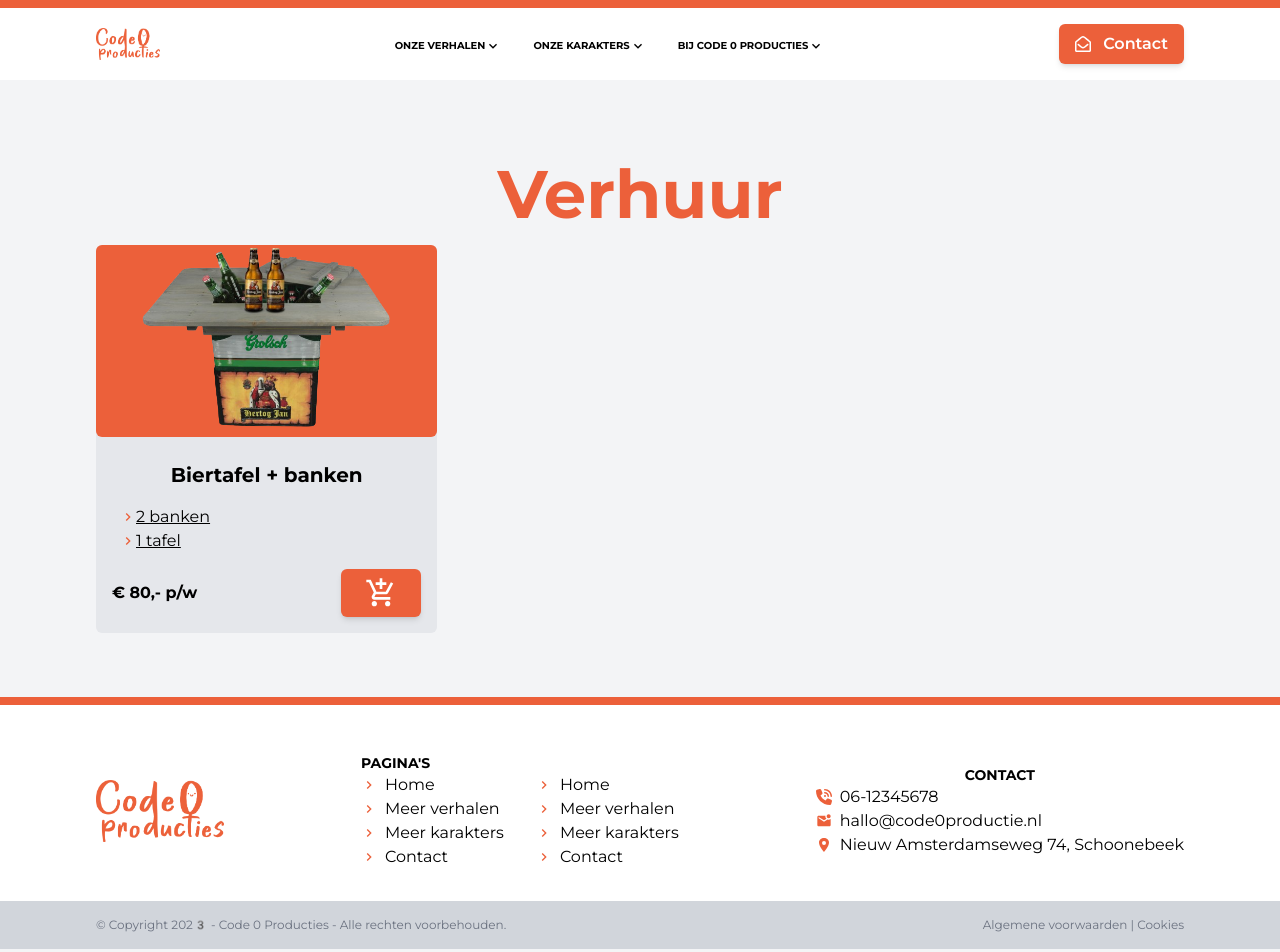
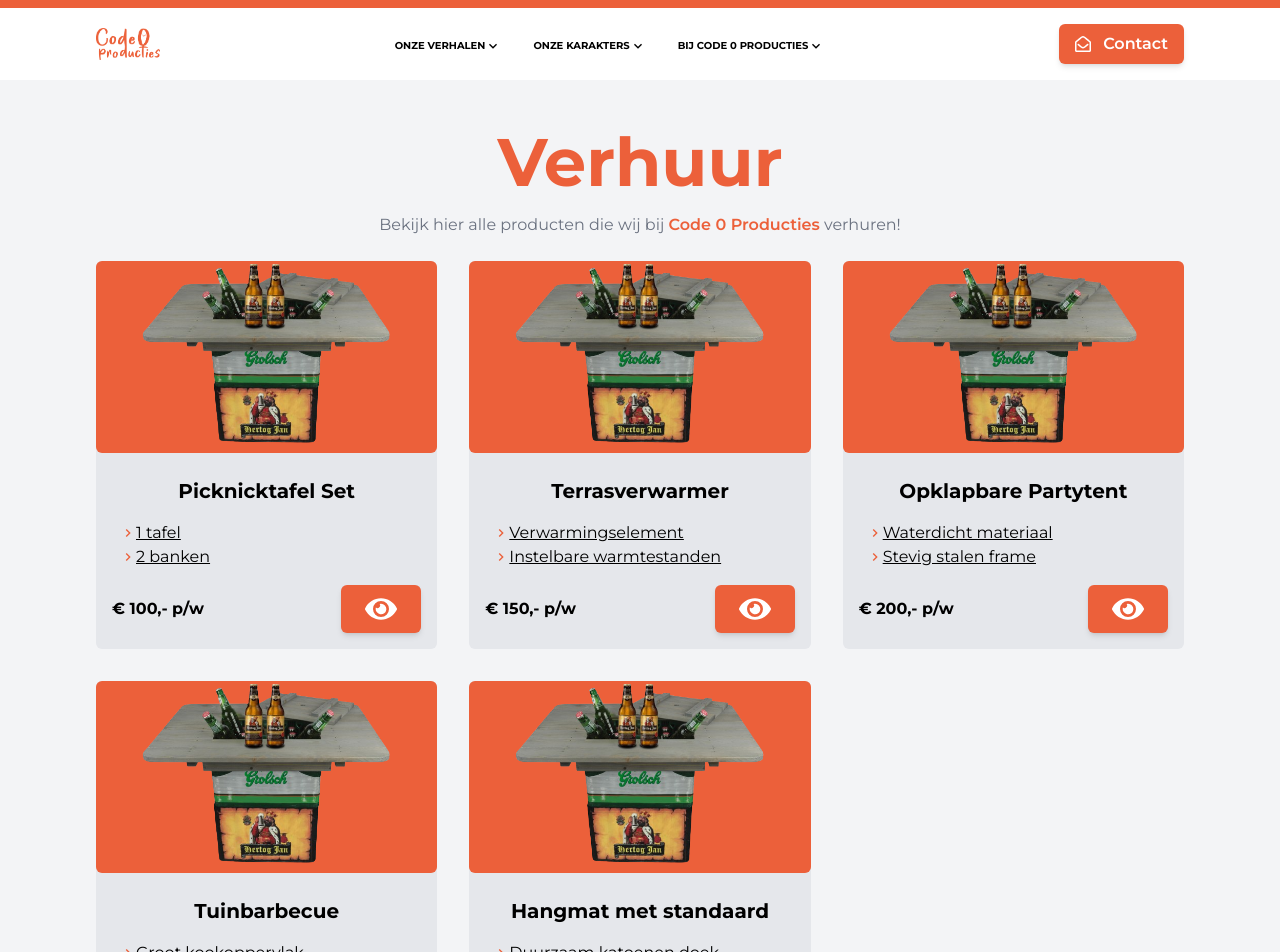
Before and after one commit to CodebyJaron/deep-dive-bit-6, a Next.js app: page /verhuur in a window 1280 px wide. Shown: the top 952 px of the page. Built offline with nearby package versions, Linux system fonts and the light colour scheme.

Commit message:
Co-authored-by: Pascal Wiersma <pascal@psww.nl>

```diff
--- a/src/app/verhuur/constant.ts
+++ b/src/app/verhuur/constant.ts
@@ -13,17 +13,76 @@
 
 export const products: Product[] = [
     {
-        name: "Biertafel + banken",
-        price: 80,
-        description:
-            "Biertafel + banken perfect voor al je vrienden om 1 pilsje te drinken.",
-        image: "ja",
+        name: 'Picknicktafel Set',
+        price: 100,
+        description: 'Een complete picknicktafel set, ideaal voor gezellige buitendiners met familie en vrienden.',
+        image: 'ja',
         features: [
             {
-                name: "2 banken",
+                name: '1 tafel',
             },
             {
-                name: "1 tafel",
+                name: '2 banken',
+            },
+        ],
+    },
+    {
+        name: 'Terrasverwarmer',
+        price: 150,
+        description:
+            'Een krachtige terrasverwarmer om zelfs op koele avonden warmte en gezelligheid te bieden tijdens buitenbijeenkomsten.',
+        image: 'ja',
+        features: [
+            {
+                name: 'Verwarmingselement',
+            },
+            {
+                name: 'Instelbare warmtestanden',
+            },
+        ],
+    },
+    {
+        name: 'Opklapbare Partytent',
+        price: 200,
+        description:
+            'Een handige opklapbare partytent om feestjes te organiseren in de tuin of op het strand, ongeacht het weer.',
+        image: 'ja',
+        features: [
+            {
+                name: 'Waterdicht materiaal',
+            },
+            {
+                name: 'Stevig stalen frame',
+            },
+        ],
+    },
+    {
+        name: 'Tuinbarbecue',
+        price: 120,
+        description:
+            'Een robuuste tuinbarbecue, perfect voor het grillen van heerlijke maaltijden en het creëren van mooie herinneringen met vrienden en familie.',
+        image: 'ja',
+        features: [
+            {
+                name: 'Groot kookoppervlak',
+            },
+            {
+                name: 'Verstelbare grillroosters',
+            },
+        ],
+    },
+    {
+        name: 'Hangmat met standaard',
+        price: 90,
+        description:
+            'Een comfortabele hangmat met stevige standaard, ideaal om te ontspannen en tot rust te komen in je tuin of op het terras.',
+        image: 'ja',
+        features: [
+            {
+                name: 'Duurzaam katoenen doek',
+            },
+            {
+                name: 'Stabiele metalen standaard',
             },
         ],
     },
--- a/src/app/verhuur/page.tsx
+++ b/src/app/verhuur/page.tsx
@@ -1,52 +1,44 @@
-"use client";
-import Image from "next/image";
-import { products } from "./constant";
-import PrimaryButton from "@/components/common/PrimaryButton";
-import { MdAddShoppingCart, MdKeyboardArrowRight } from "react-icons/md";
+'use client';
+import Image from 'next/image';
+import { products } from './constant';
+import PrimaryButton from '@/components/common/PrimaryButton';
+import { MdAddShoppingCart, MdKeyboardArrowRight } from 'react-icons/md';
+import { FaEye } from 'react-icons/fa';
 
 export default function Verhuur() {
     return (
-        <div className="min-h-full mb-16 px-24">
-            <div className="flex justify-center mt-16">
-                <h1 className="text-primary text-[4.2rem] font-bold">
-                    Verhuur
-                </h1>
+        <div className='min-h-full mb-16 px-24'>
+            <div className='flex flex-col items-center justify-center mt-8 mb-6'>
+                <h1 className='text-primary text-[4.2rem] font-bold'>Verhuur</h1>
+                <p className='text-gray-500'>
+                    Bekijk hier alle producten die wij bij{' '}
+                    <span className='text-primary font-semibold'>Code 0 Producties</span> verhuren!
+                </p>
             </div>
-            <div className="grid lg:grid-cols-3 gap-8 sm:grid-cols-1">
+            <div className='grid lg:grid-cols-3 gap-8 sm:grid-cols-1'>
                 {products.map((product) => {
                     return (
-                        <div
-                            key={product.name}
-                            className="bg-gray-200 rounded-md"
-                        >
-                            <div className="">
+                        <div key={product.name} className='bg-gray-200 rounded-md'>
+                            <div className=''>
                                 <Image
-                                    src={"/images/biertafel.png"}
-                                    alt="bier"
-                                    className="object-fill bg-primary rounded-md"
+                                    src={'/images/biertafel.png'}
+                                    alt='bier'
+                                    className='object-fill bg-primary rounded-md'
                                     width={400}
                                     height={400}
                                 />
                             </div>
 
-                            <div className="flex flex-col px-4 justify-center mt-6">
-                                <h1 className="text-black text-center font-bold text-xl">
-                                    {product.name}
-                                </h1>
+                            <div className='flex flex-col px-4 justify-center mt-6'>
+                                <h1 className='text-black text-center font-bold text-xl'>{product.name}</h1>
 
-                                <div className="px-2 mt-4 flex flex-col justify-center">
+                                <div className='px-2 mt-4 flex flex-col justify-center'>
                                     {product.features.map((productFeature) => {
                                         return (
-                                            <div
-                                                key={productFeature.name}
-                                                className="flex items-center"
-                                            >
-                                                <MdKeyboardArrowRight className="w-4 h-4 text-primary" />
+                                            <div key={productFeature.name} className='flex items-center'>
+                                                <MdKeyboardArrowRight className='w-4 h-4 text-primary' />
 
-                                                <h1
-                                                    key={productFeature.name}
-                                                    className="underline"
-                                                >
+                                                <h1 key={productFeature.name} className='underline'>
                                                     {productFeature.name}
                                                 </h1>
                                             </div>
@@ -54,16 +46,14 @@
                                     })}
                                 </div>
 
-                                <div className="mt-4 mb-4 flex justify-between">
-                                    <div className="flex items-center">
-                                        <h1 className="text-black font-bold text-md">
-                                            € {product.price},- p/w
-                                        </h1>
+                                <div className='mt-4 mb-4 flex justify-between'>
+                                    <div className='flex items-center'>
+                                        <h1 className='text-black font-bold text-md'>€ {product.price},- p/w</h1>
                                     </div>
 
-                                    <div className="items-center">
-                                        <PrimaryButton extraClass="py-2 px-6">
-                                            <MdAddShoppingCart className="w-8 h-8" />
+                                    <div className='items-center'>
+                                        <PrimaryButton extraClass='py-2 px-6'>
+                                            <FaEye className='w-8 h-8' />
                                         </PrimaryButton>
                                     </div>
                                 </div>
--- a/src/components/Footer.tsx
+++ b/src/components/Footer.tsx
@@ -1,79 +1,78 @@
 import { MdKeyboardArrowRight, MdMarkEmailUnread } from 'react-icons/md';
 import { FaPhoneVolume } from 'react-icons/fa6';
 import { IoLocationSharp } from 'react-icons/io5';
-import Image from "next/image";
+import Image from 'next/image';
 
 const Footer = () => {
     const paginateItems = [
         {
-            href: "/",
-            text: "Home",
-            icon: <MdKeyboardArrowRight className="w-4 h-4 text-primary" />,
+            href: '/',
+            text: 'Home',
+            icon: <MdKeyboardArrowRight className='w-4 h-4 text-primary' />,
         },
         {
-            href: "/",
-            text: "Meer verhalen",
-            icon: <MdKeyboardArrowRight className="w-4 h-4 text-primary" />,
+            href: '/',
+            text: 'Meer verhalen',
+            icon: <MdKeyboardArrowRight className='w-4 h-4 text-primary' />,
         },
         {
-            href: "/",
-            text: "Meer karakters",
-            icon: <MdKeyboardArrowRight className="w-4 h-4 text-primary" />,
+            href: '/',
+            text: 'Meer karakters',
+            icon: <MdKeyboardArrowRight className='w-4 h-4 text-primary' />,
         },
         {
-            href: "/",
-            text: "Contact",
-            icon: <MdKeyboardArrowRight className="w-4 h-4 text-primary" />,
+            href: '/',
+            text: 'Contact',
+            icon: <MdKeyboardArrowRight className='w-4 h-4 text-primary' />,
         },
         {
-            href: "/",
-            text: "Home",
-            icon: <MdKeyboardArrowRight className="w-4 h-4 text-primary" />,
+            href: '/',
+            text: 'Home',
+            icon: <MdKeyboardArrowRight className='w-4 h-4 text-primary' />,
         },
         {
-            href: "/",
-            text: "Meer verhalen",
-            icon: <MdKeyboardArrowRight className="w-4 h-4 text-primary" />,
+            href: '/',
+            text: 'Meer verhalen',
+            icon: <MdKeyboardArrowRight className='w-4 h-4 text-primary' />,
         },
         {
-            href: "/",
-            text: "Meer karakters",
-            icon: <MdKeyboardArrowRight className="w-4 h-4 text-primary" />,
+            href: '/',
+            text: 'Meer karakters',
+            icon: <MdKeyboardArrowRight className='w-4 h-4 text-primary' />,
         },
         {
-            href: "/",
-            text: "Contact",
-            icon: <MdKeyboardArrowRight className="w-4 h-4 text-primary" />,
+            href: '/',
+            text: 'Contdact',
+            icon: <MdKeyboardArrowRight className='w-4 h-4 text-primary' />,
         },
     ];
 
     const contactItems = [
         {
-            href: "/",
-            text: "06-12345678",
-            icon: <FaPhoneVolume className="w-4 h-4 text-primary" />,
+            href: '/',
+            text: '06-12345678',
+            icon: <FaPhoneVolume className='w-4 h-4 text-primary' />,
         },
         {
-            href: "mailto:hallo@code0productie.nl",
-            text: "hallo@code0productie.nl",
-            icon: <MdMarkEmailUnread className="w-4 h-4 text-primary" />,
+            href: 'mailto:hallo@code0productie.nl',
+            text: 'hallo@code0productie.nl',
+            icon: <MdMarkEmailUnread className='w-4 h-4 text-primary' />,
         },
         {
-            href: "/",
-            text: "Nieuw Amsterdamseweg 74, Schoonebeek",
-            icon: <IoLocationSharp className="w-4 h-4 text-primary" />,
+            href: '/',
+            text: 'Nieuw Amsterdamseweg 74, Schoonebeek',
+            icon: <IoLocationSharp className='w-4 h-4 text-primary' />,
         },
         {
-            href: "/",
-            text: "",
-            icon: "",
+            href: '/',
+            text: '',
+            icon: '',
         },
     ];
 
     const chunkArray = (arr: any, size: any) => {
-        return Array.from(
-            { length: Math.ceil(arr.length / size) },
-            (_, index) => arr.slice(index * size, index * size + size)
+        return Array.from({ length: Math.ceil(arr.length / size) }, (_, index) =>
+            arr.slice(index * size, index * size + size)
         );
     };
 
@@ -81,19 +80,13 @@
         const paginatedItems = chunkArray(items, itemsPerPage);
 
         return (
-            <div className="flex gap-8">
+            <div className='flex gap-8'>
                 {paginatedItems.map((page, pageIndex) => (
-                    <div key={pageIndex} className="flex-col">
+                    <div key={pageIndex} className='flex-col'>
                         {page.map((item: any, index: number) => (
-                            <div
-                                key={index}
-                                className="flex items-center gap-2"
-                            >
+                            <div key={index} className='flex items-center gap-2'>
                                 {item.icon}
-                                <a
-                                    href={item.href}
-                                    className="hover:text-primary"
-                                >
+                                <a href={item.href} className='hover:text-primary'>
                                     {item.text}
                                 </a>
                             </div>
@@ -105,44 +98,31 @@
     };
 
     return (
-        <div className="bg-white">
-            <div className="border-b-8 border-primary" />
+        <div className='bg-white'>
+            <div className='border-b-8 border-primary' />
 
-            <div className="py-8 bg-white flex flex-col items-center lg:flex-row justify-between mt-4 lg:px-24 sm:px-12 px-6">
-                <div className="flex justify-center mb-8 lg:mb-0">
-                    <Image
-                        width={100}
-                        height={100}
-                        src="/logo.png"
-                        alt="logo"
-                        className="w-32 cursor-default"
-                    />
+            <div className='py-8 bg-white flex flex-col items-center lg:flex-row justify-between mt-4 lg:px-24 sm:px-12 px-6'>
+                <div className='flex justify-center mb-8 lg:mb-0'>
+                    <Image width={100} height={100} src='/logo.png' alt='logo' className='w-32 cursor-default' />
                 </div>
 
-                <div className="flex flex-col justify-center mb-8 lg:mb-0 lg:ml-16">
-                    <h3 className="uppercase font-bold text-black text-sm cursor-default">
-                        pagina&apos;s
-                    </h3>
+                <div className='flex flex-col justify-center mb-8 lg:mb-0 lg:ml-16'>
+                    <h3 className='uppercase font-bold text-black text-sm cursor-default'>pagina&apos;s</h3>
                     {renderList(paginateItems, 4)}
                 </div>
 
-                <div className="flex flex-col justify-center mb-8 lg:mb-0 lg:ml-16 text-center">
-                    <h3 className="uppercase font-bold text-black text-sm cursor-default">
-                        contact
-                    </h3>
+                <div className='flex flex-col justify-center mb-8 lg:mb-0 lg:ml-16 md:text-left text-center'>
+                    <h3 className='uppercase font-bold text-black text-sm cursor-default'>contact</h3>
                     {renderList(contactItems, 4)}
                 </div>
             </div>
 
-            <div className="lg:px-24 sm:px-12 px-6 py-4 bg-gray-300 flex flex-col sm:flex-row justify-between items-center">
-                <p className="text-xs text-gray-500 mb-2 sm:mb-0">
-                    © Copyright 2023️ - Code 0 Producties - Alle rechten
-                    voorbehouden.
+            <div className='lg:px-24 sm:px-12 px-6 py-4 bg-gray-300 flex flex-col sm:flex-row justify-between items-center'>
+                <p className='text-xs text-gray-500 mb-2 sm:mb-0'>
+                    © Copyright 2023️ - Code 0 Producties - Alle rechten voorbehouden.
                 </p>
 
-                <p className="text-xs text-gray-500">
-                    Algemene voorwaarden | Cookies
-                </p>
+                <p className='text-xs text-gray-500'>Algemene voorwaarden | Cookies</p>
             </div>
         </div>
     );
```
